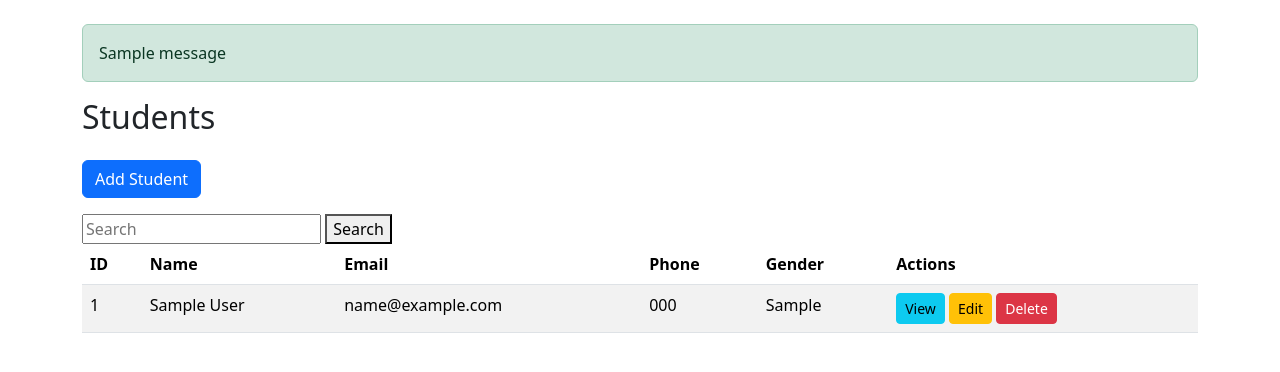
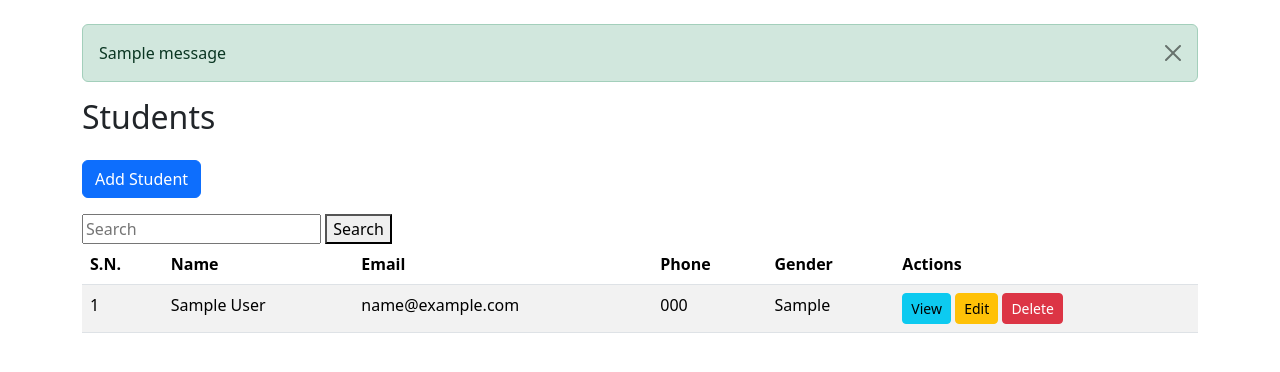
Before and after one commit to manoharworks/StudentManagementSystem, a Django app: page / in a window 1280 px wide. Shown: the part 56-428 px from the top of the page. Run offline with Django 5.2, Linux system fonts and the light colour scheme; tables that the repository leaves empty hold one stand-in row (values such as "Sample post"); one stand-in notice (Sample message) is shown.

Commit message:
Chanaged the id to S.N.

```diff
--- a/templates/base.html
+++ b/templates/base.html
@@ -25,7 +25,11 @@
     <div class="container mt-4">
       {% if messages %} {% for message in messages %}
 
-      <div class="alert alert-success">{{ message }}</div>
+      <div class="alert alert-success alert-dismissible fade show">
+        {{ message }}
+
+        <button class="btn-close" data-bs-dismiss="alert"></button>
+      </div>
 
       {% endfor %} {% endif %} {% block content %} {% endblock %}
     </div>
--- a/templates/students/student_list.html
+++ b/templates/students/student_list.html
@@ -23,7 +23,7 @@
 <table class="table table-striped table-hover">
   <thead>
     <tr>
-      <th>ID</th>
+      <th>S.N.</th>
 
       <th>Name</th>
 
@@ -41,7 +41,7 @@
     {% for student in page_obj %}
 
     <tr>
-      <td>{{ student.id }}</td>
+      <td>{{ page_obj.start_index|add:forloop.counter0 }}</td>
 
       <td>{{ student.name }}</td>
 
```
